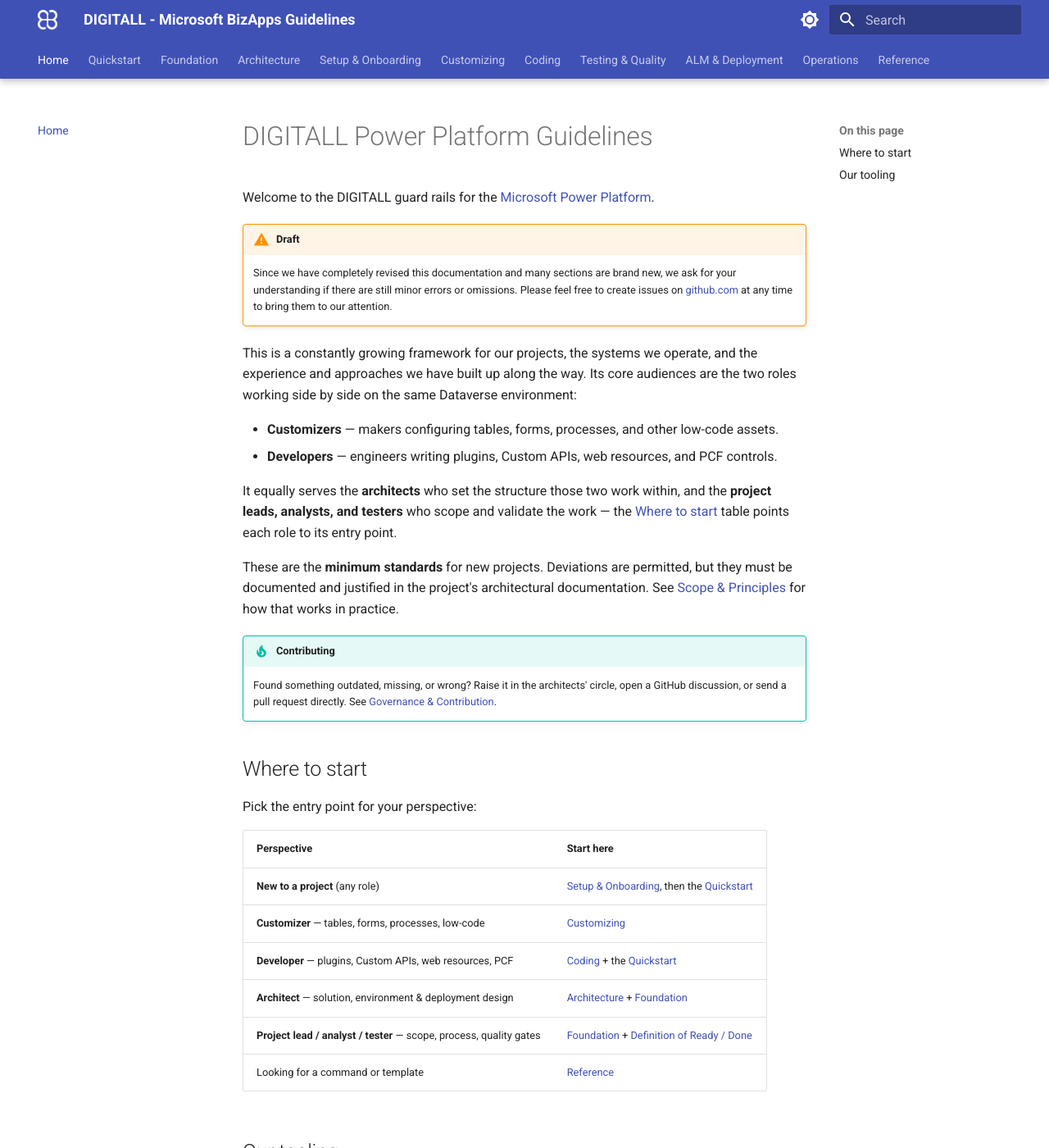
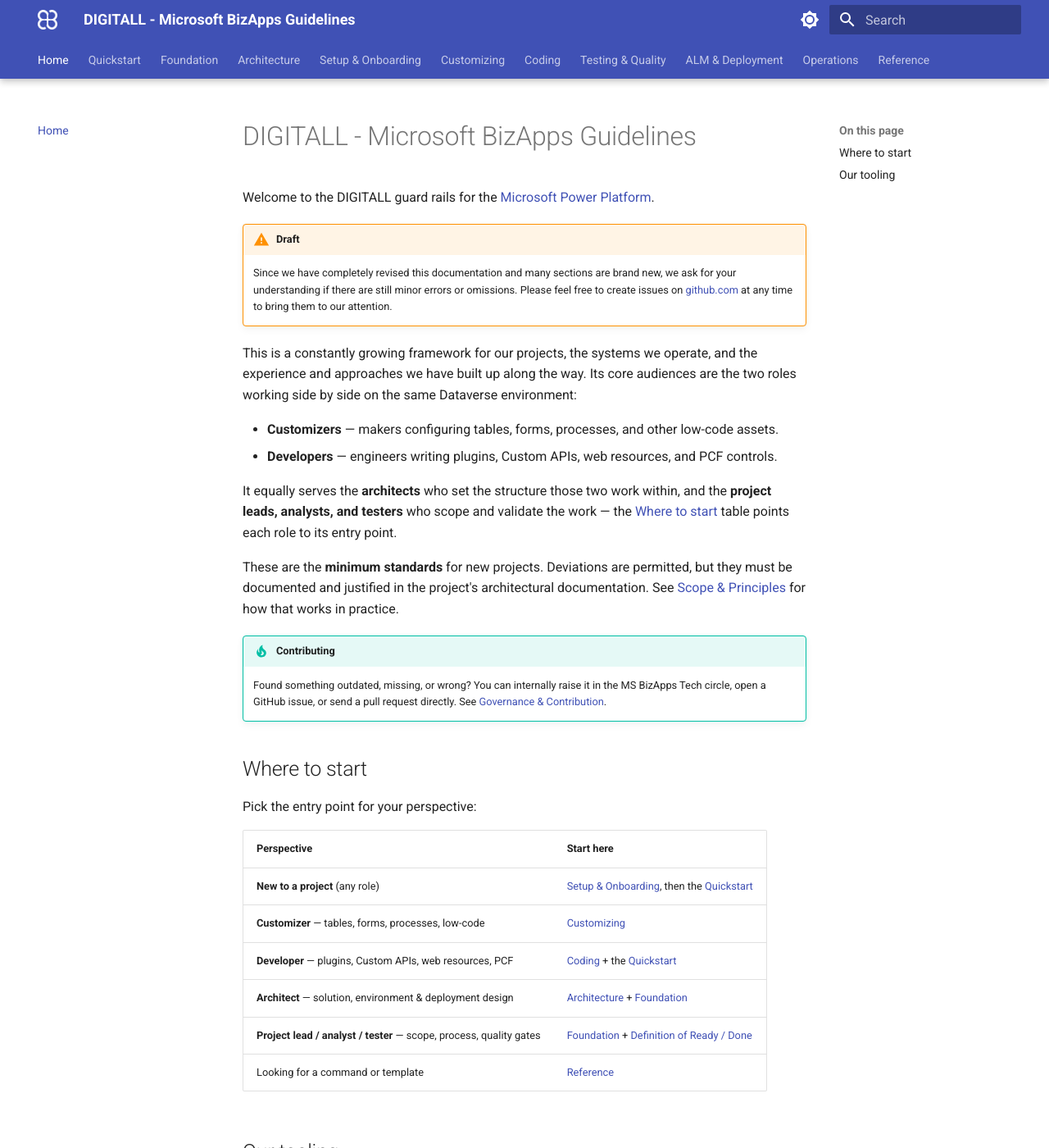
Before and after one commit to DIGITALLNature/DIGITALLNature.github.io, an MkDocs documentation site: the page built from docs/index.md, in a window 1280 px wide and 1400 px high. Shown: the whole window at 82% size. Built offline with MkDocs 1.6.1 and Material for MkDocs 9.7.7, drawn with Linux system fonts in a browser that asks for light colours; the version menu is left out.

Commit message:
fix: Update title and contributing section in index.md for clarity

```diff
--- a/docs/index.md
+++ b/docs/index.md
@@ -1,4 +1,4 @@
-# DIGITALL Power Platform Guidelines
+# DIGITALL - Microsoft BizApps Guidelines
 
 Welcome to the DIGITALL guard rails for the [Microsoft Power Platform](https://learn.microsoft.com/en-us/power-platform/).
 
@@ -21,8 +21,8 @@
 [Scope & Principles](foundation/scope-and-principles.md) for how that works in practice.
 
 !!! tip "Contributing"
-    Found something outdated, missing, or wrong? Raise it in the architects' circle, open a
-    GitHub discussion, or send a pull request directly. See [Governance & Contribution](foundation/governance.md).
+    Found something outdated, missing, or wrong? You can internally raise it in the MS BizApps Tech circle, open a
+    GitHub issue, or send a pull request directly. See [Governance & Contribution](foundation/governance.md).
 
 ## Where to start
 
```
